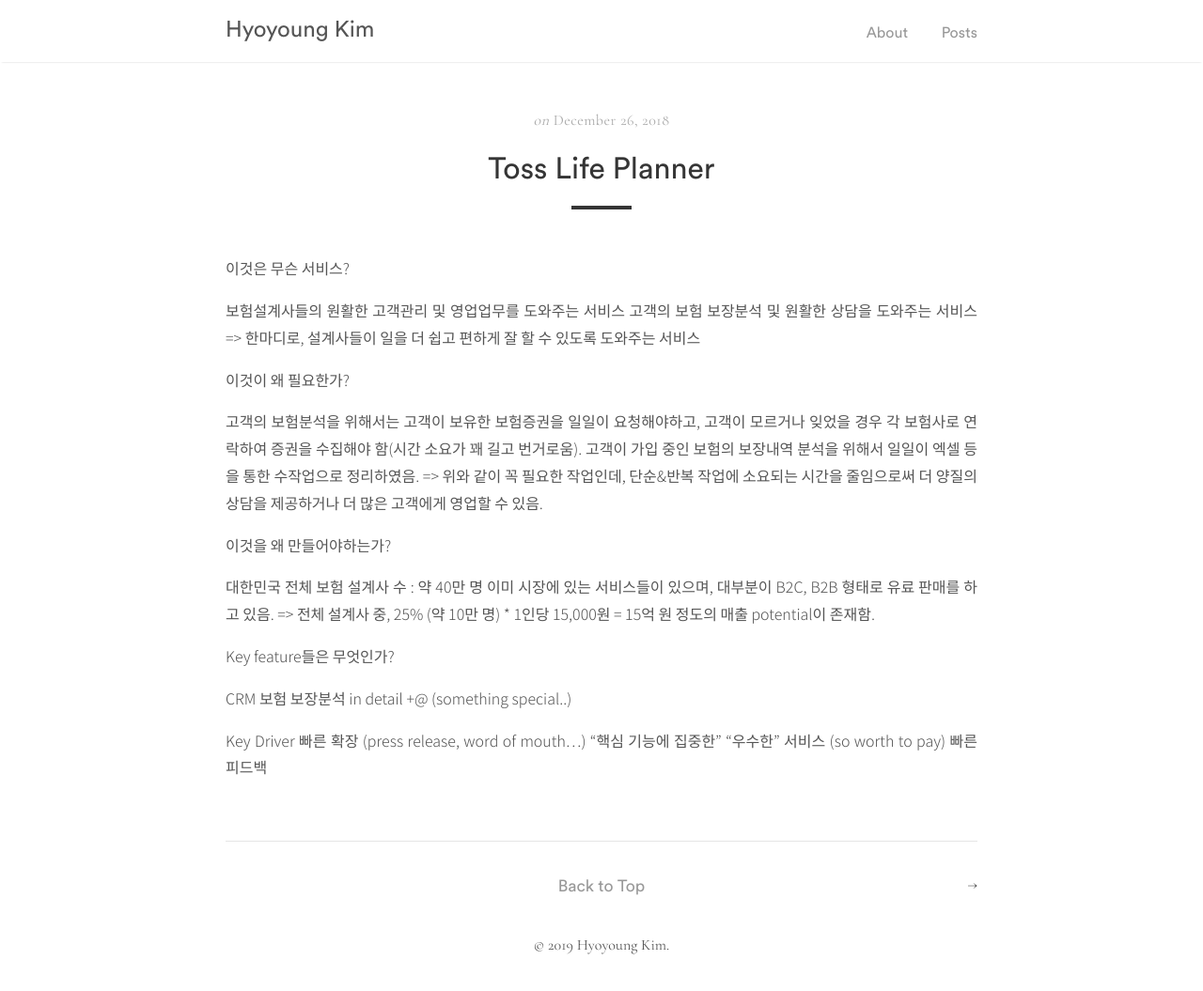
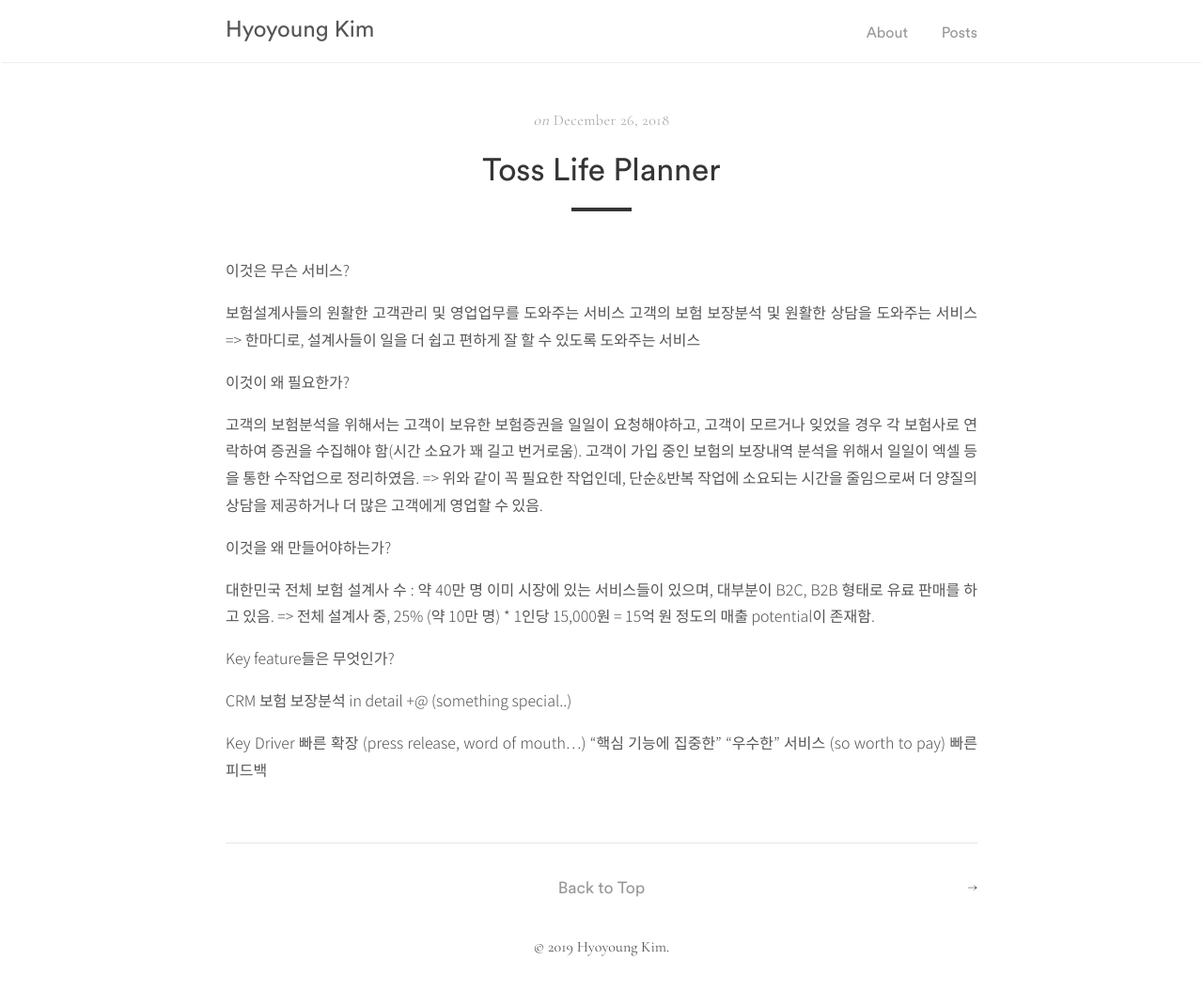
Before and after one commit to hyngkm/hyngkm.github.io, a Jekyll site: the page built from _posts/2018-12-26-toss-life-planner.md, in a window 1280 px wide. Shown: the whole page at 94% size. Built offline with Jekyll 4.4.1, drawn with Linux system fonts in a browser that asks for light colours.

Commit message:
Update _post.scss

```diff
--- a/_sass/tale/_post.scss
+++ b/_sass/tale/_post.scss
@@ -15,7 +15,7 @@
   &-title {
     color: $default-shade;
     font-family: $sans-serif;
-    font-size: 2rem;
+    font-size: 2.1rem;
     margin: 1rem 0;
     text-align: center;
   }
```
